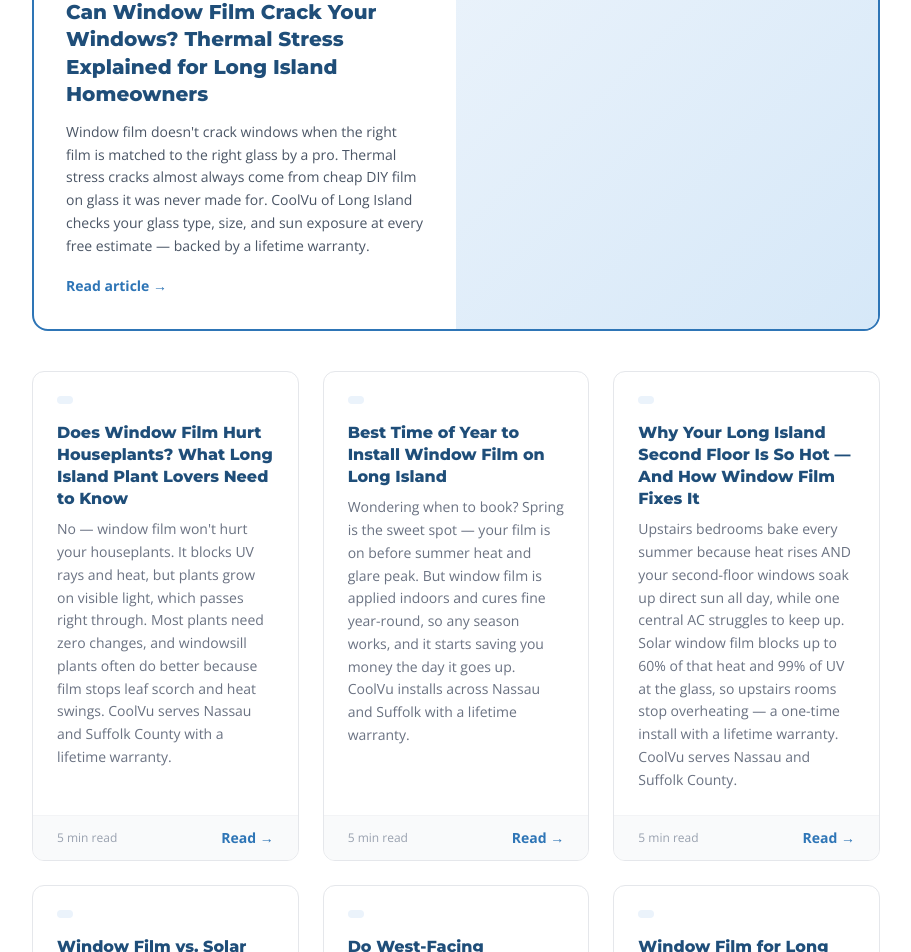
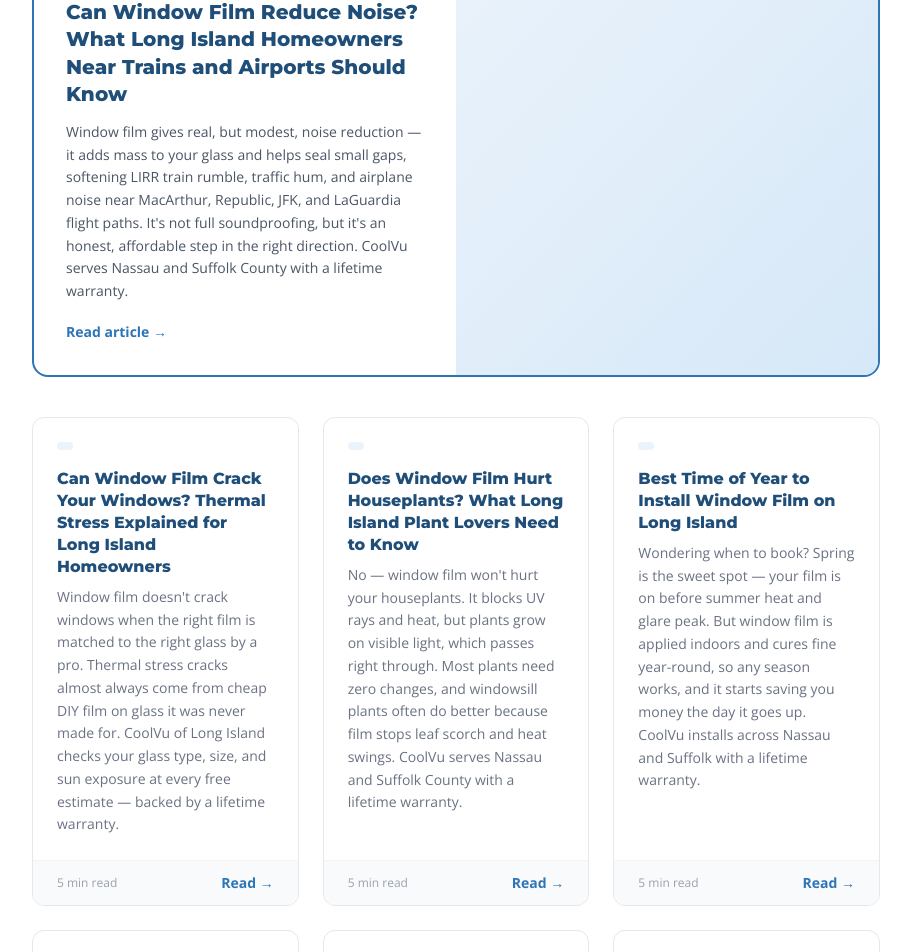
Before and after one commit to pjs8875/CoolVu, a Next.js app: page /blog in a window 1280 px wide. Shown: the part 600-1552 px from the top of the page, without its empty margins (184-1095 px from the left). Built offline with nearby package versions, Linux system fonts and the light colour scheme; no server answers.

Commit message:
Add noise reduction article to blog index

```diff
--- a/components/blog/BlogIndexPage.tsx
+++ b/components/blog/BlogIndexPage.tsx
@@ -3,6 +3,14 @@ import Navbar from "@/components/Navbar";
 import Footer from "@/components/Footer";
 
 const posts = [
+  {
+    title: "Can Window Film Reduce Noise? What Long Island Homeowners Near Trains and Airports Should Know",
+    excerpt:
+      "Window film gives real, but modest, noise reduction \u2014 it adds mass to your glass and helps seal small gaps, softening LIRR train rumble, traffic hum, and airplane noise near MacArthur, Republic, JFK, and LaGuardia flight paths. It's not full soundproofing, but it's an honest, affordable step in the right direction. CoolVu serves Nassau and Suffolk County with a lifetime warranty.",
+    date: "July 18, 2026",
+    slug: "window-film-noise-reduction-long-island",
+    readTime: "6 min read",
+  },
   {
     title: "Can Window Film Crack Your Windows? Thermal Stress Explained for Long Island Homeowners",
     excerpt:
```
